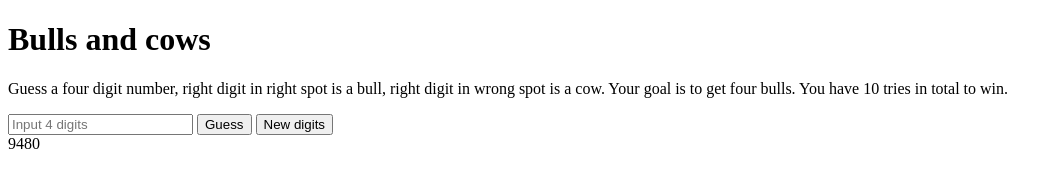
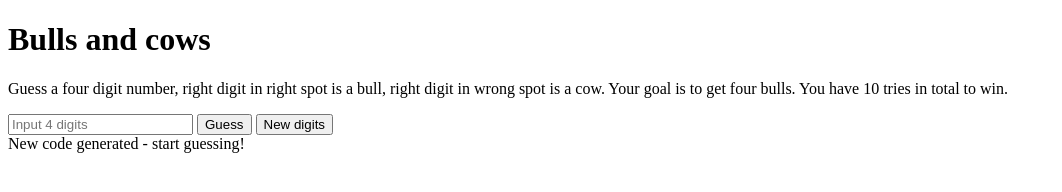
Before and after one commit to fastory777/bull, a website: page public/index.html in a window 1280 px wide. Both pictures are taken after a click on the button "New digits". Shown: the whole page, without its empty margins (0-1062 px from the left). Drawn offline with Linux system fonts and the light colour scheme.

Commit message:
Reset button

```diff
--- a/public/index.html
+++ b/public/index.html
@@ -14,7 +14,9 @@
 <div id="form" class="form">
     <input type="text" id="guess" placeholder="Input 4 digits" />
     <button id="btn_guess">Guess</button>
+    <script src="js/guess.js"></script>
     <button id="btn_reset">New digits</button>
+    <script src="js/reset.js"></script>
 </div>
 <script src="js/random.js"></script>
 
--- a/public/js/random.js
+++ b/public/js/random.js
@@ -1,5 +1,6 @@
 const DIGITS = 4;
 const MAX_DIGIT = 9;
+let Secret = "";
 
 function randInt(min, max) {
     return Math.floor(Math.random() * (max - min + 1)) + min;
@@ -18,3 +19,5 @@ function makeSecret(len = DIGITS) {
     return arr.join("");
 
 }
+
+Secret = makeSecret();
--- /dev/null
+++ b/public/js/reset.js
@@ -0,0 +1,7 @@
+document.getElementById("btn_reset").addEventListener("click", () => {
+    // alert("Reset button trykket");
+    Secret = makeSecret();
+    let result = document.getElementById("results");
+
+    result.innerHTML = "New code generated - start guessing!";
+});
```
Also changed, not shown: public/js/guess.js (added).
